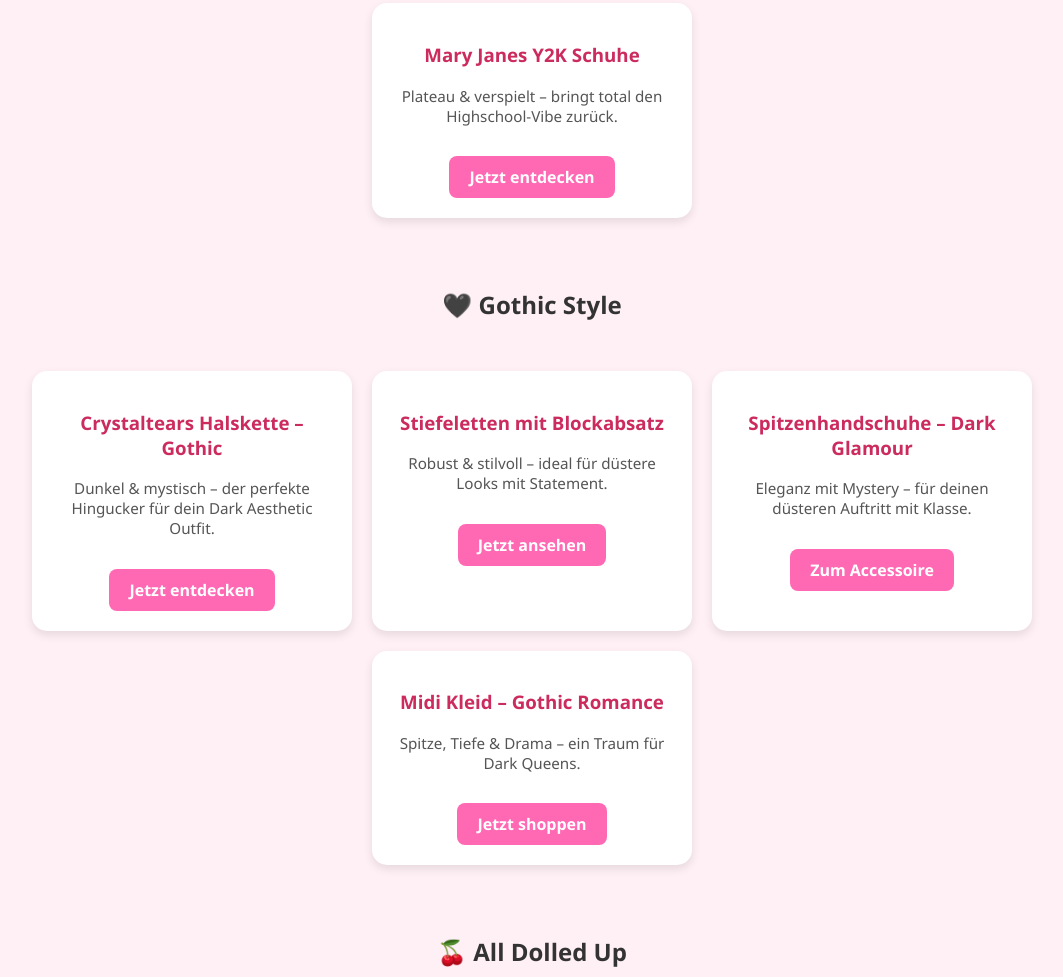
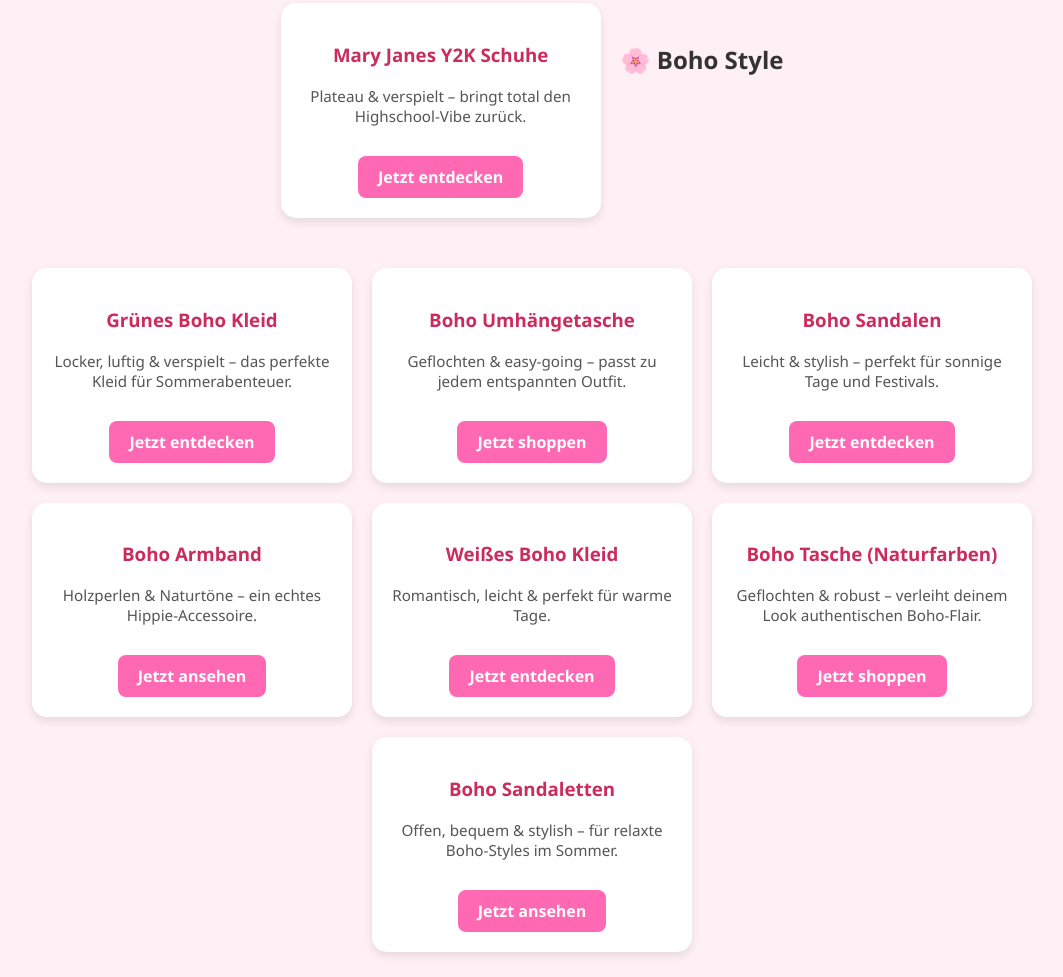
Before and after one commit to AmazonDeals61/dealzone61, a plain HTML site: page index.html in a window 1280 px wide. Shown: the part 3823-4800 px from the top of the page, without its empty margins (108-1171 px from the left). Drawn offline with Linux system fonts and the light colour scheme.

Commit message:
Update index.html

```diff
--- a/index.html
+++ b/index.html
@@ -275,6 +275,51 @@
     <p>Plateau & verspielt – bringt total den Highschool-Vibe zurück.</p>
     <a href="https://amzn.to/42L8gKP" target="_blank">Jetzt entdecken</a>
   </div>
+<h2 id="boho">🌸 Boho Style</h2>
+<div class="container">
+
+  <div class="product-card" data-category="boho">
+    <h3>Grünes Boho Kleid</h3>
+    <p>Locker, luftig & verspielt – das perfekte Kleid für Sommerabenteuer.</p>
+    <a href="https://amzn.to/4jp3Oat" target="_blank">Jetzt entdecken</a>
+  </div>
+
+  <div class="product-card" data-category="boho">
+    <h3>Boho Umhängetasche</h3>
+    <p>Geflochten & easy-going – passt zu jedem entspannten Outfit.</p>
+    <a href="https://amzn.to/3RwKUSW" target="_blank">Jetzt shoppen</a>
+  </div>
+
+  <div class="product-card" data-category="boho">
+    <h3>Boho Sandalen</h3>
+    <p>Leicht & stylish – perfekt für sonnige Tage und Festivals.</p>
+    <a href="https://amzn.to/3YKas2Q" target="_blank">Jetzt entdecken</a>
+  </div>
+
+  <div class="product-card" data-category="boho">
+    <h3>Boho Armband</h3>
+    <p>Holzperlen & Naturtöne – ein echtes Hippie-Accessoire.</p>
+    <a href="https://amzn.to/3GtkEXe" target="_blank">Jetzt ansehen</a>
+  </div>
+
+  <div class="product-card" data-category="boho">
+    <h3>Weißes Boho Kleid</h3>
+    <p>Romantisch, leicht & perfekt für warme Tage.</p>
+    <a href="https://amzn.to/4izmUcG" target="_blank">Jetzt entdecken</a>
+  </div>
+
+  <div class="product-card" data-category="boho">
+    <h3>Boho Tasche (Naturfarben)</h3>
+    <p>Geflochten & robust – verleiht deinem Look authentischen Boho-Flair.</p>
+    <a href="https://amzn.to/4cLplaO" target="_blank">Jetzt shoppen</a>
+  </div>
+
+  <div class="product-card" data-category="boho">
+    <h3>Boho Sandaletten</h3>
+    <p>Offen, bequem & stylish – für relaxte Boho-Styles im Sommer.</p>
+    <a href="https://amzn.to/44Fg4iE" target="_blank">Jetzt ansehen</a>
+  </div>
+</div>
 
 </div>
   <h2 id="gothic">🖤 Gothic Style</h2>
```
